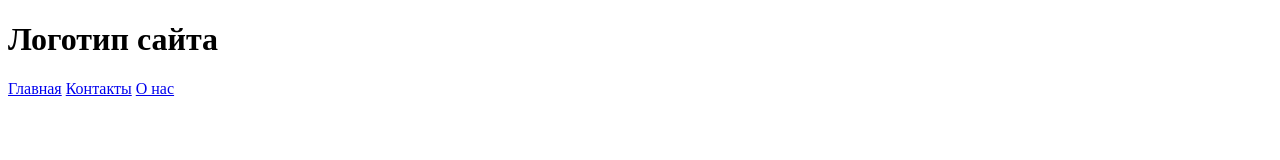
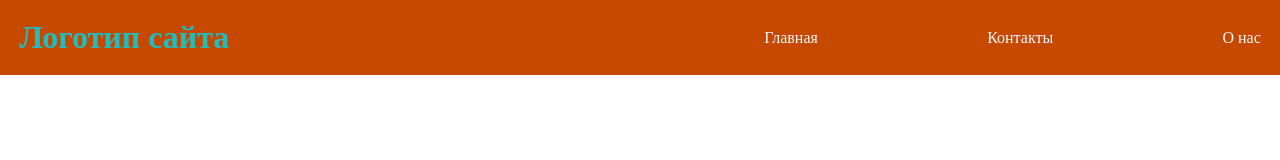
Before and after one commit to Dzeshulska/lesson-29.04.23, a plain HTML site: page proj/practice2/index.html in a window 1280 px wide. Drawn offline with Linux system fonts and the light colour scheme.

Commit message:
added changes

```diff
--- a/proj/practice2/index.html
+++ b/proj/practice2/index.html
@@ -3,6 +3,7 @@
 <head>
     <meta charset="UTF-8">
     <meta name="viewport" content="width=device-width, initial-scale=1.0">
+    <link rel="stylesheet" href="./style.css" />
     <title>My header</title>
 </head>
 <body>
--- a/proj/practice2/style.css
+++ b/proj/practice2/style.css
@@ -24,7 +24,7 @@ h1 {
 
 .nav {
     display: flex;
-    width: 30%;
+    width: 40%;
     justify-content: space-between;
 
 }
```
